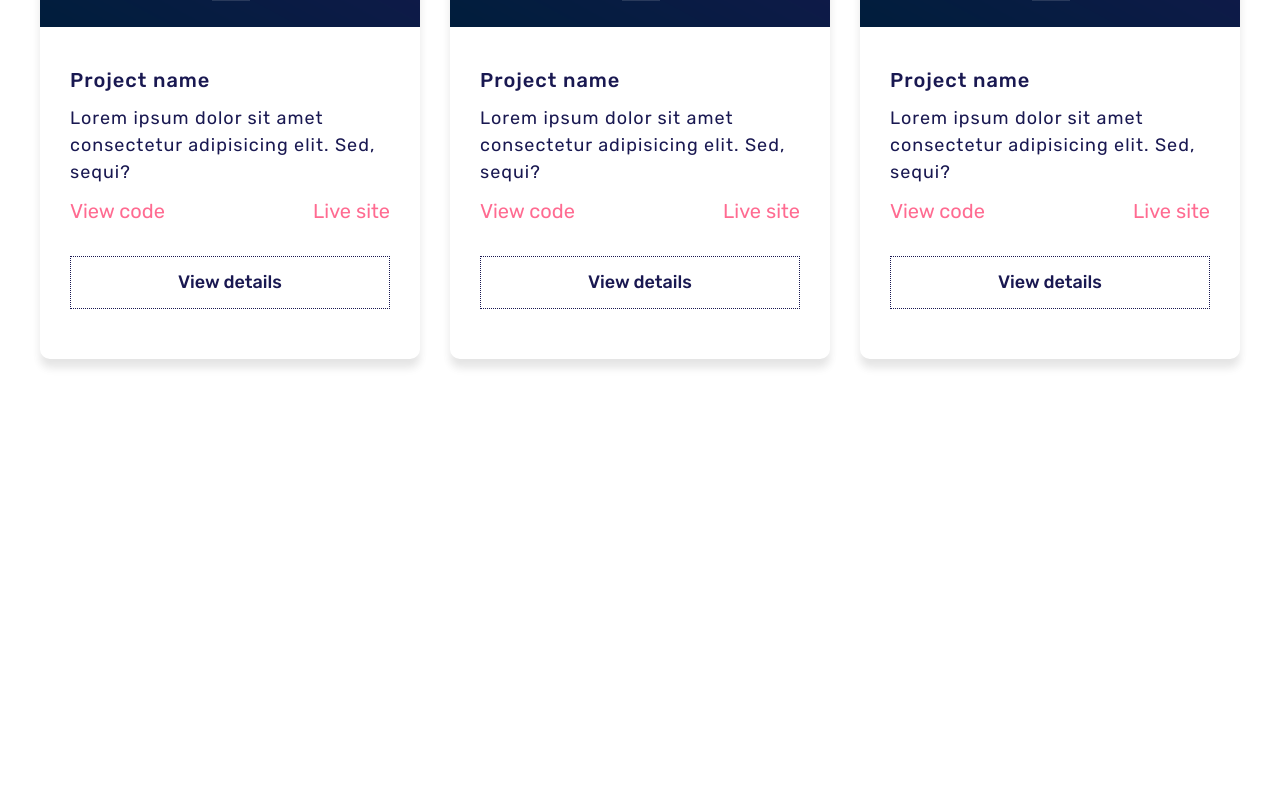
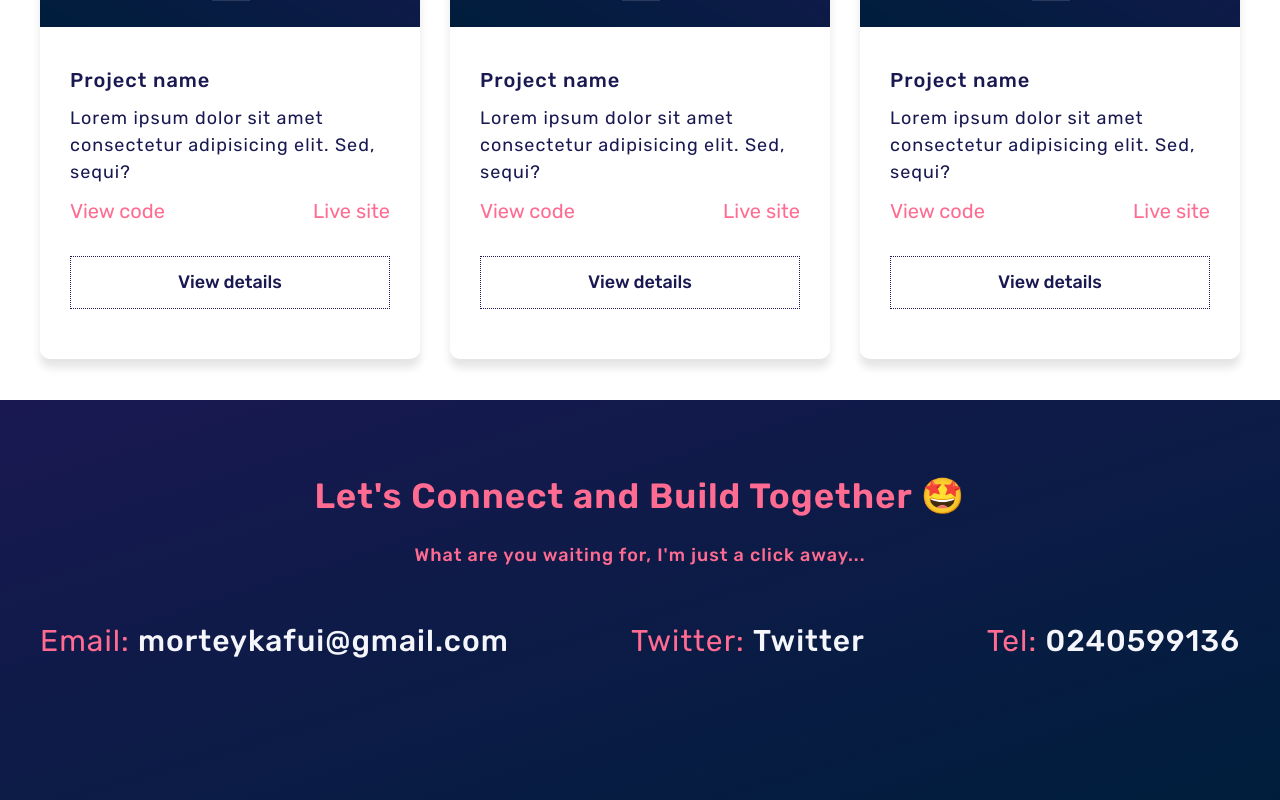
Before and after one commit to MorteyKafui/sir-kafui-portfolio, a Next.js app: page / in a window 1280 px wide. Shown: the part 2266-3066 px from the top of the page. Before the commit the page ends 2645 px from the top, so only its background shows below. Built offline with nearby package versions, Linux system fonts and the light colour scheme; some icons are missing.

Commit message:
add contact section

```diff
--- /dev/null
+++ b/components/Contact/Contact.jsx
@@ -0,0 +1,37 @@
+import Link from 'next/link';
+import { StyledContact } from './ContactStyles';
+
+const Contact = () => {
+  return (
+    <StyledContact id='contact'>
+      <div className='main-container'>
+        <h2>Let&apos;s Connect and Build Together 🤩</h2>
+        <p className='description'>
+          What are you waiting for, I&apos;m just a click away...
+        </p>
+        <div className='connect'>
+          <p>
+            Email:{' '}
+            <Link href='mail:morteykafui@gmail.com'>
+              <a>morteykafui@gmail.com</a>
+            </Link>{' '}
+          </p>
+          <p>
+            Twitter:{' '}
+            <Link href='mail:morteykafui@gmail.com'>
+              <a>Twitter</a>
+            </Link>{' '}
+          </p>
+          <p>
+            Tel:{' '}
+            <Link href='mail:morteykafui@gmail.com'>
+              <a>0240599136</a>
+            </Link>{' '}
+          </p>
+        </div>
+      </div>
+    </StyledContact>
+  );
+};
+
+export default Contact;
--- /dev/null
+++ b/components/Contact/ContactStyles.js
@@ -0,0 +1,35 @@
+import styled from 'styled-components';
+
+export const StyledContact = styled.section`
+  background: linear-gradient(to right bottom, #191851, #001e3c);
+  color: #ff6b91;
+  padding: 5rem 0;
+  min-height: 50vh;
+
+  h2,
+  p {
+    color: #ff6b91;
+  }
+
+  .connect {
+    font-size: 3rem;
+    margin: 5rem 0;
+
+    display: flex;
+    justify-content: space-between;
+    align-items: center;
+    height: 100%;
+  }
+
+  a {
+    font-weight: 500;
+    color: #f5f6fb;
+    padding-bottom: 0.5rem;
+    transition: all 0.4s ease-in;
+
+    &:hover {
+      border-bottom: 1px dotted #f5f6fb;
+      letter-spacing: 1.3px;
+    }
+  }
+`;
--- a/pages/index.js
+++ b/pages/index.js
@@ -1,4 +1,5 @@
 import About from '../components/About/About';
+import Contact from '../components/Contact/Contact';
 import Intro from '../components/Intro/Intro';
 import Layout from '../components/Layout/Layout';
 import Projects from '../components/ProjectSection/Projects';
@@ -11,6 +12,7 @@ export default function Home() {
       <About />
       <Skills />
       <Projects />
+      <Contact />
     </Layout>
   );
 }
```
